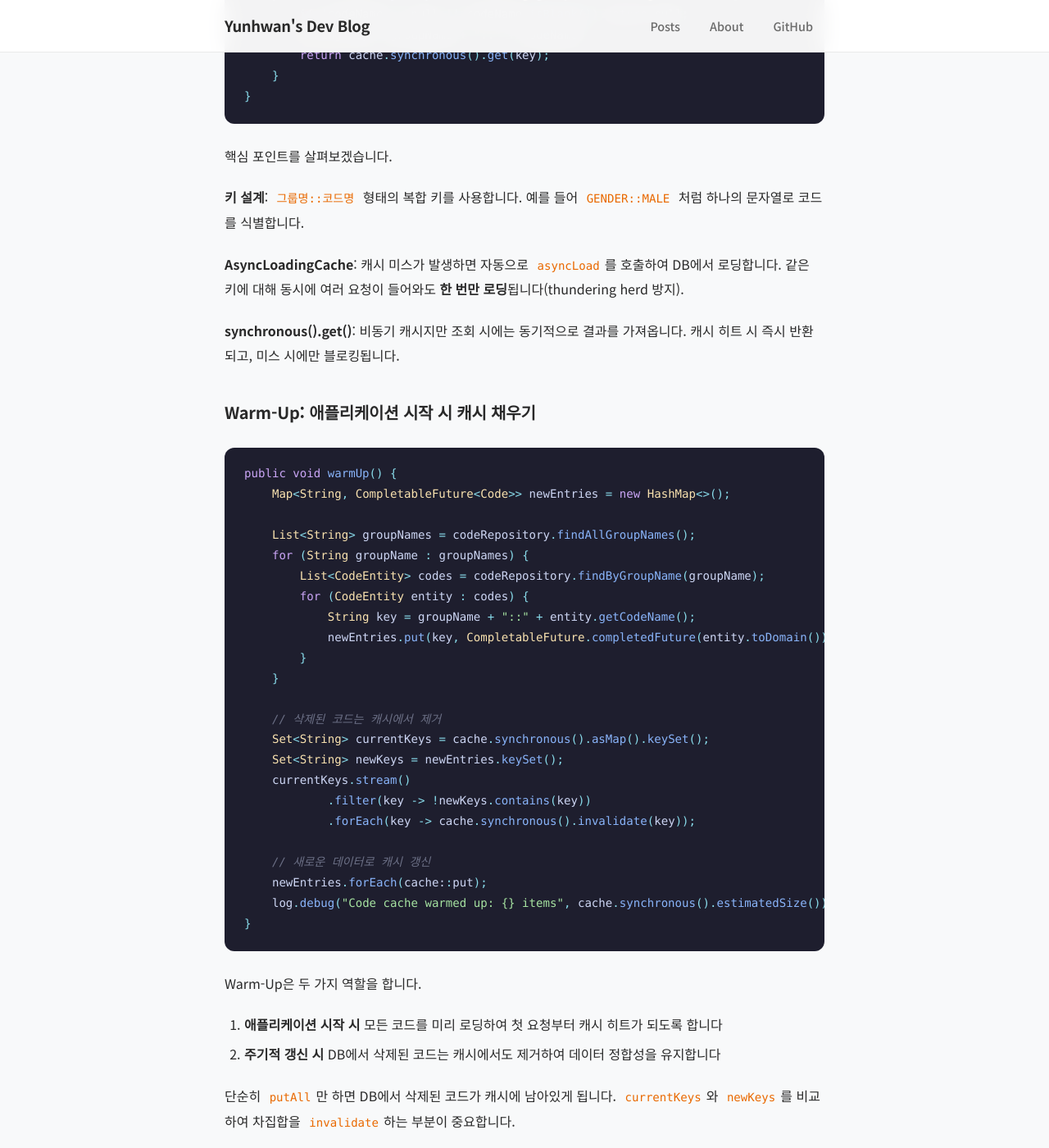
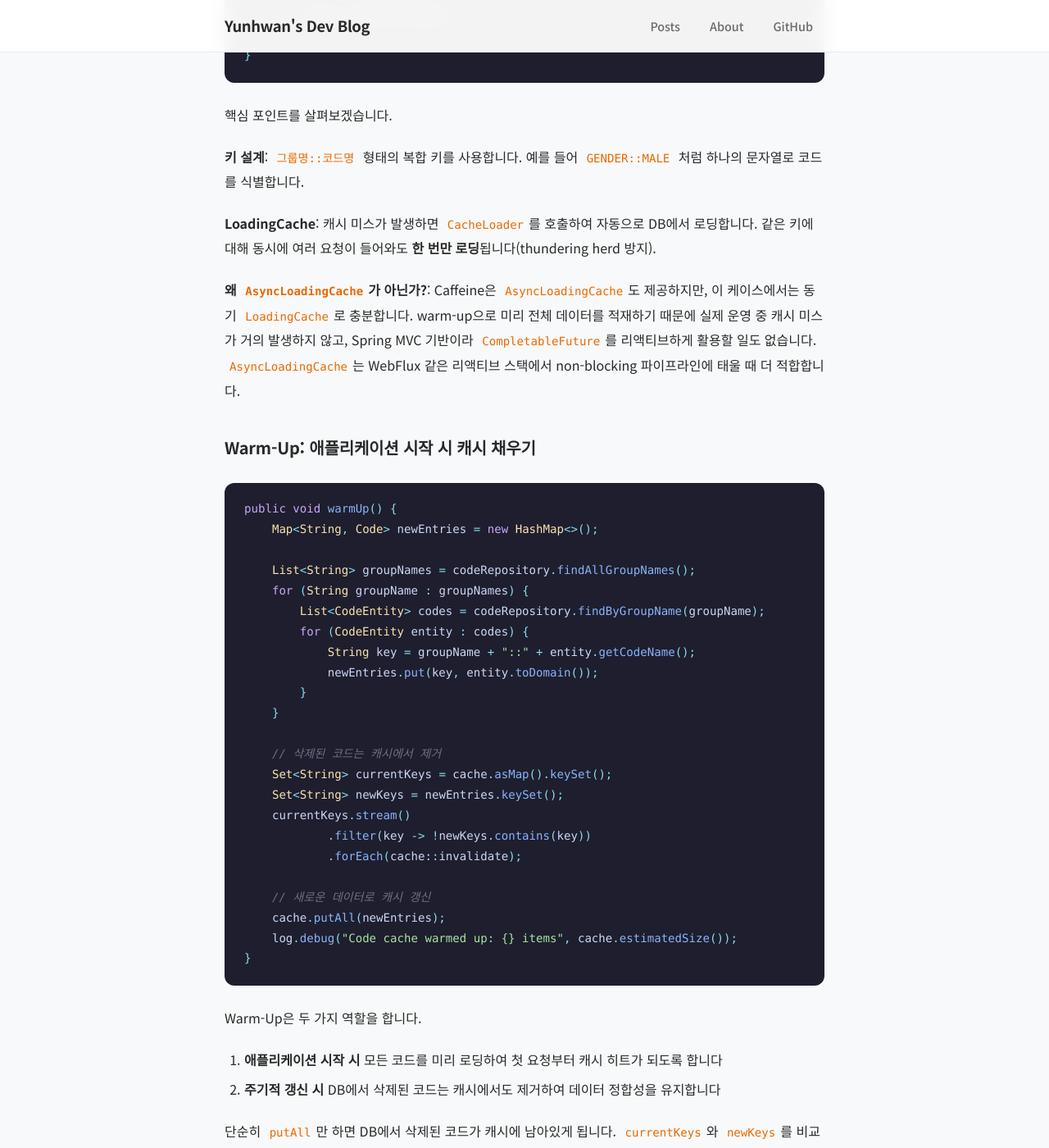
Before and after one commit to yunhwane/yunhwane.github.io, a Jekyll site: the page built from _posts/2026-03-18-code-table-local-cache.md, in a window 1280 px wide and 1400 px high, scrolled down 4494 px. Shown: the whole window at 82% size. Built offline with Jekyll 4.4.1, drawn with Linux system fonts in a browser that asks for light colours; some of the changed text lies outside the part shown.

Commit message:
Update cache implementation from AsyncLoadingCache to LoadingCache
warm-up으로 캐시 미스가 거의 없고 Spring MVC 환경이므로
불필요한 비동기 래핑을 제거하고 동기 LoadingCache로 변경

Co-Authored-By: Claude Opus 4.6 (1M context) <noreply@anthropic.com>

````diff
--- a/_posts/2026-03-18-code-table-local-cache.md
+++ b/_posts/2026-03-18-code-table-local-cache.md
@@ -64,7 +64,7 @@ Redis를 사용하지 않는 환경이라는 제약도 있었지만, 코드 테
 Java 진영의 로컬 캐시 라이브러리 중 **Caffeine**을 선택한 이유는 다음과 같습니다.
 
 - **성능**: Window TinyLFU 알고리즘 기반으로 Guava Cache 대비 높은 히트율
-- **비동기 지원**: `AsyncLoadingCache`를 제공하여 캐시 로딩 시 블로킹을 최소화
+- **자동 로딩**: `LoadingCache`를 제공하여 캐시 미스 시 자동으로 데이터를 로딩
 - **Spring 공식 지원**: `spring-boot-starter-cache`에서 Caffeine을 공식 CacheManager로 지원
 - **풍부한 설정**: 만료 정책, 최대 크기, 통계 수집 등을 세밀하게 제어 가능
 
@@ -94,13 +94,13 @@ public enum CacheType {
         this.refreshDuration = refreshDuration;
     }
 
-    public <K, V> AsyncLoadingCache<K, V> createAsyncLoadingCache(
-            AsyncCacheLoader<K, V> loader) {
+    public <K, V> LoadingCache<K, V> createLoadingCache(
+            CacheLoader<K, V> loader) {
         return Caffeine.newBuilder()
                 .maximumSize(maxSize)
                 .refreshAfterWrite(refreshDuration)
                 .recordStats()
-                .buildAsync(loader);
+                .build(loader);
     }
 }
 ```
@@ -116,20 +116,18 @@ public enum CacheType {
 public class CachedCodeRepository {
 
     private final CodeRepository codeRepository;
-    private AsyncLoadingCache<String, Code> cache;
+    private LoadingCache<String, Code> cache;
 
     @PostConstruct
     public void init() {
-        this.cache = CacheType.CODE.createAsyncLoadingCache(
-            (key, executor) -> CompletableFuture.supplyAsync(() -> {
-                String[] parts = key.split("::", 2);
-                if (parts.length != 2) return null;
-                return codeRepository
-                        .findByGroupNameAndCodeName(parts[0], parts[1])
-                        .map(CodeEntity::toDomain)
-                        .orElse(null);
-            }, executor)
-        );
+        this.cache = CacheType.CODE.createLoadingCache(key -> {
+            String[] parts = key.split("::", 2);
+            if (parts.length != 2) return null;
+            return codeRepository
+                    .findByGroupNameAndCodeName(parts[0], parts[1])
+                    .map(CodeEntity::toDomain)
+                    .orElse(null);
+        });
 
         warmUp();
         log.info("Code cache initialized - maxSize: {}, refresh: {}m",
@@ -140,7 +138,7 @@ public class CachedCodeRepository {
     public Code findByGroupAndName(String groupName, String codeName) {
         if (codeName == null || codeName.isBlank()) return null;
         String key = groupName + "::" + codeName;
-        return cache.synchronous().get(key);
+        return cache.get(key);
     }
 }
 ```
@@ -149,35 +147,35 @@ public class CachedCodeRepository {
 
 **키 설계**: `그룹명::코드명` 형태의 복합 키를 사용합니다. 예를 들어 `GENDER::MALE` 처럼 하나의 문자열로 코드를 식별합니다.
 
-**AsyncLoadingCache**: 캐시 미스가 발생하면 자동으로 `asyncLoad`를 호출하여 DB에서 로딩합니다. 같은 키에 대해 동시에 여러 요청이 들어와도 **한 번만 로딩**됩니다(thundering herd 방지).
+**LoadingCache**: 캐시 미스가 발생하면 `CacheLoader`를 호출하여 자동으로 DB에서 로딩합니다. 같은 키에 대해 동시에 여러 요청이 들어와도 **한 번만 로딩**됩니다(thundering herd 방지).
 
-**synchronous().get()**: 비동기 캐시지만 조회 시에는 동기적으로 결과를 가져옵니다. 캐시 히트 시 즉시 반환되고, 미스 시에만 블로킹됩니다.
+**왜 `AsyncLoadingCache`가 아닌가?**: Caffeine은 `AsyncLoadingCache`도 제공하지만, 이 케이스에서는 동기 `LoadingCache`로 충분합니다. warm-up으로 미리 전체 데이터를 적재하기 때문에 실제 운영 중 캐시 미스가 거의 발생하지 않고, Spring MVC 기반이라 `CompletableFuture`를 리액티브하게 활용할 일도 없습니다. `AsyncLoadingCache`는 WebFlux 같은 리액티브 스택에서 non-blocking 파이프라인에 태울 때 더 적합합니다.
 
 ### Warm-Up: 애플리케이션 시작 시 캐시 채우기
 
 ```java
 public void warmUp() {
-    Map<String, CompletableFuture<Code>> newEntries = new HashMap<>();
+    Map<String, Code> newEntries = new HashMap<>();
 
     List<String> groupNames = codeRepository.findAllGroupNames();
     for (String groupName : groupNames) {
         List<CodeEntity> codes = codeRepository.findByGroupName(groupName);
         for (CodeEntity entity : codes) {
             String key = groupName + "::" + entity.getCodeName();
-            newEntries.put(key, CompletableFuture.completedFuture(entity.toDomain()));
+            newEntries.put(key, entity.toDomain());
         }
     }
 
     // 삭제된 코드는 캐시에서 제거
-    Set<String> currentKeys = cache.synchronous().asMap().keySet();
+    Set<String> currentKeys = cache.asMap().keySet();
     Set<String> newKeys = newEntries.keySet();
     currentKeys.stream()
             .filter(key -> !newKeys.contains(key))
-            .forEach(key -> cache.synchronous().invalidate(key));
+            .forEach(cache::invalidate);
 
     // 새로운 데이터로 캐시 갱신
-    newEntries.forEach(cache::put);
-    log.debug("Code cache warmed up: {} items", cache.synchronous().estimatedSize());
+    cache.putAll(newEntries);
+    log.debug("Code cache warmed up: {} items", cache.estimatedSize());
 }
 ```
 
@@ -224,7 +222,7 @@ public class CacheRefreshScheduler {
 [API 요청]
     └─ findByGroupAndName("GENDER", "MALE")
         └─ cache hit → 즉시 반환 (ns 단위)
-        └─ cache miss → asyncLoad → DB 조회 → 캐시 적재 → 반환
+        └─ cache miss → CacheLoader → DB 조회 → 캐시 적재 → 반환
 
 [3분마다]
     └─ @Scheduled → warmUp()
@@ -243,11 +241,11 @@ public class CacheRefreshScheduler {
 
 ### 3. Cache Stampede 방지
 
-`AsyncLoadingCache`는 같은 키에 대한 동시 요청을 하나로 합쳐줍니다. 하지만 `warmUp()` 시 대량 DB 조회가 발생하므로, 코드 데이터가 매우 많다면 warm-up 자체의 부하도 고려해야 합니다.
+`LoadingCache`는 같은 키에 대한 동시 요청을 하나로 합쳐줍니다. 하지만 `warmUp()` 시 대량 DB 조회가 발생하므로, 코드 데이터가 매우 많다면 warm-up 자체의 부하도 고려해야 합니다.
 
 ### 4. null 처리
 
-존재하지 않는 코드를 조회하면 `null`이 캐시에 저장될 수 있습니다. Caffeine은 기본적으로 null value를 허용하지 않으므로 `asyncLoad`에서 null을 반환하면 해당 키는 캐시되지 않습니다. 매번 DB를 조회하는 negative lookup이 발생할 수 있으니, 의도적으로 빈 객체를 반환하는 것도 고려해볼 수 있습니다.
+존재하지 않는 코드를 조회하면 `null`이 캐시에 저장될 수 있습니다. Caffeine은 기본적으로 null value를 허용하지 않으므로 `CacheLoader`에서 null을 반환하면 해당 키는 캐시되지 않습니다. 매번 DB를 조회하는 negative lookup이 발생할 수 있으니, 의도적으로 빈 객체를 반환하는 것도 고려해볼 수 있습니다.
 
 ### 5. 갱신 실패 시 기존 캐시 유지
 
@@ -255,7 +253,7 @@ public class CacheRefreshScheduler {
 
 ## 마무리
 
-코드 테이블처럼 **변경이 적고, 크기가 작고, 조회가 잦은** 데이터에는 로컬 캐시가 효과적입니다. Caffeine의 `AsyncLoadingCache`와 주기적 warm-up을 조합하면, 거의 제로에 가까운 지연시간으로 코드를 조회하면서도 데이터 정합성을 유지할 수 있습니다.
+코드 테이블처럼 **변경이 적고, 크기가 작고, 조회가 잦은** 데이터에는 로컬 캐시가 효과적입니다. Caffeine의 `LoadingCache`와 주기적 warm-up을 조합하면, 거의 제로에 가까운 지연시간으로 코드를 조회하면서도 데이터 정합성을 유지할 수 있습니다.
 
 핵심을 정리하면 다음과 같습니다.
 
````
